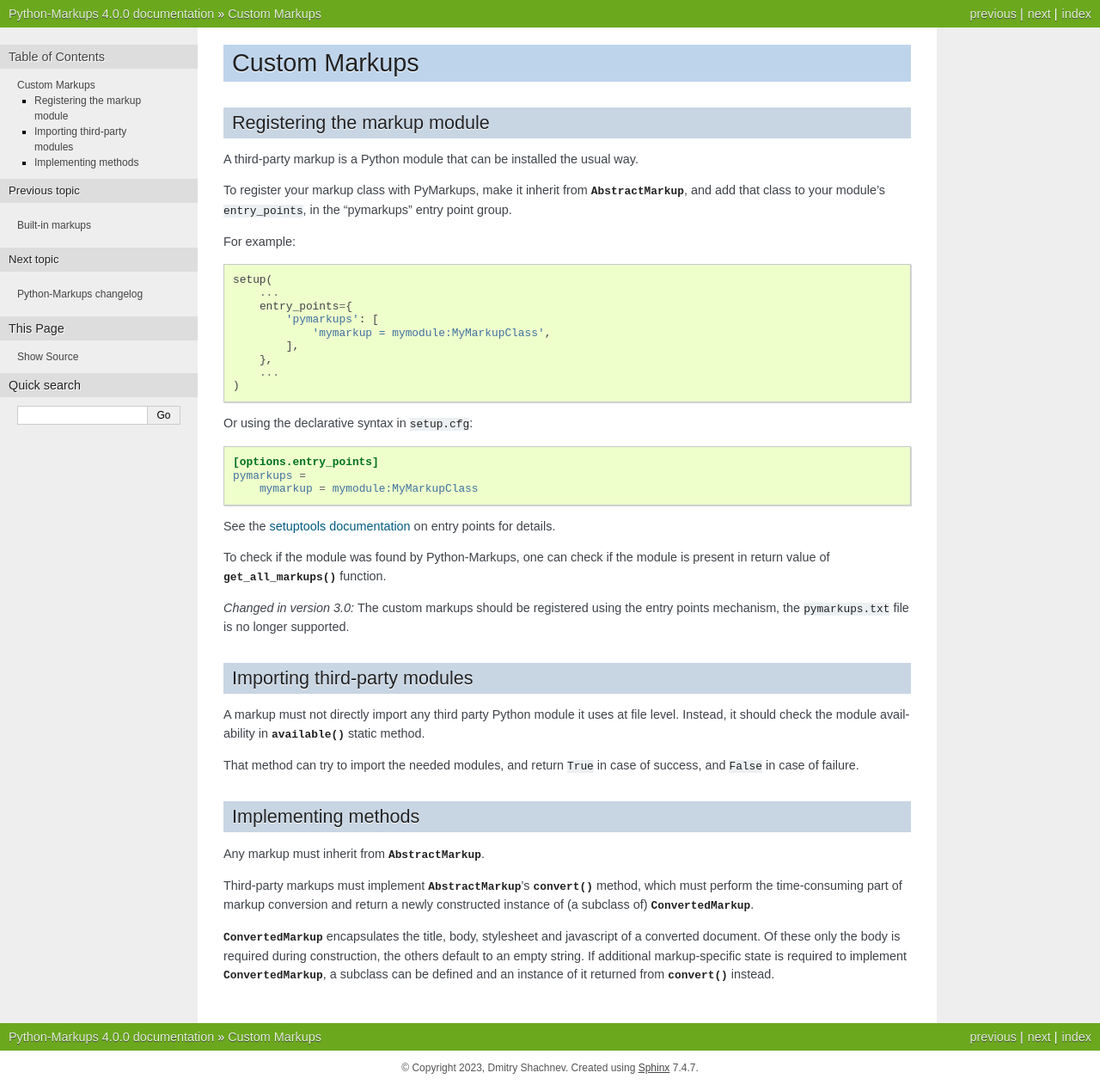
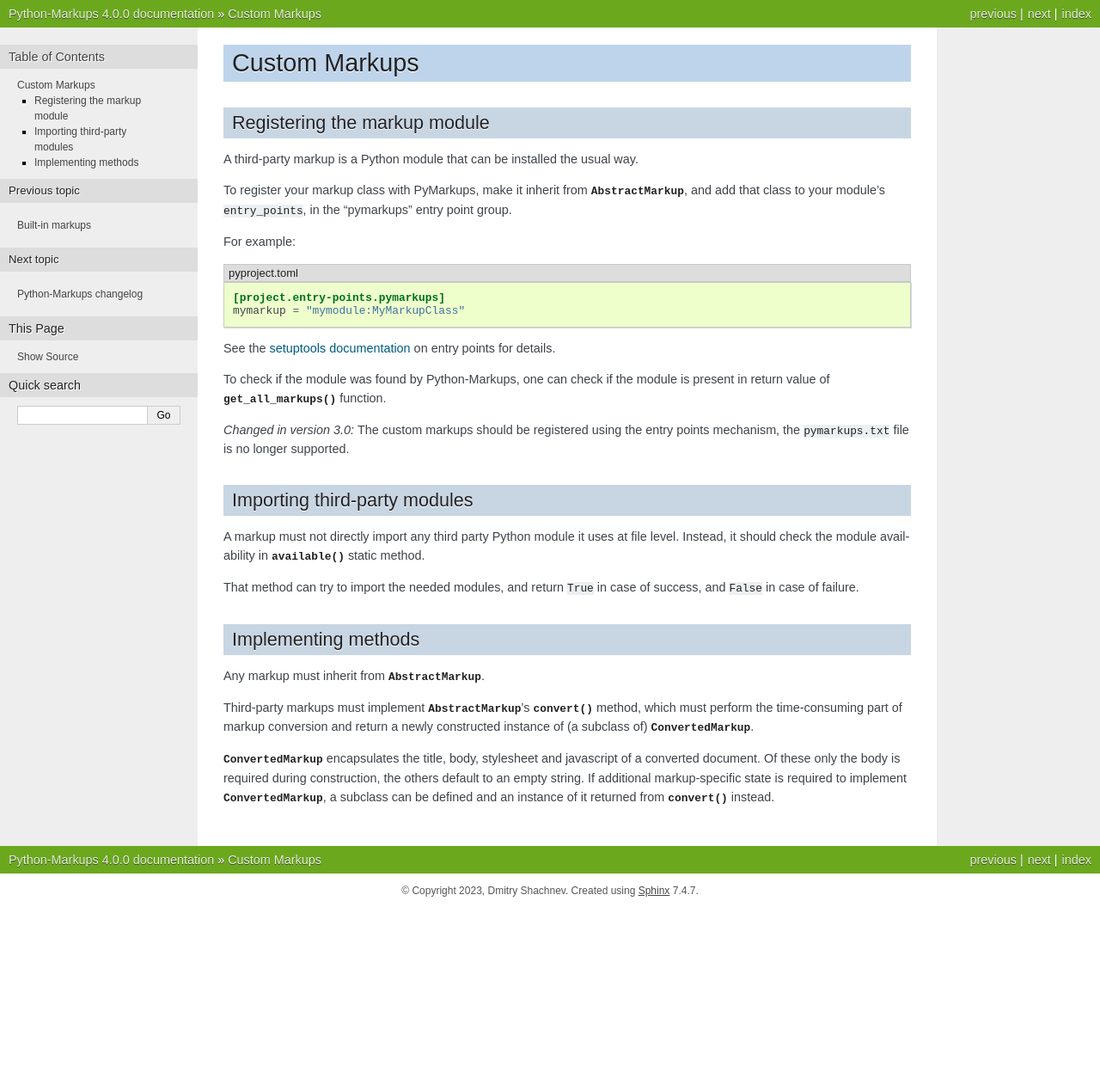
Before and after one commit to retext-project/pymarkups, a Sphinx documentation site: the page built from docs/custom_markups.rst, in a window 1280 px wide. Shown: the whole page at 86% size. Built offline with Sphinx 7.4.7, drawn with Linux system fonts in a browser that asks for light colours; after the commit the page ends 1056 px from its top, so only the background shows below that.

Commit message:
docs: Use pyproject.toml in custom markups example

```diff
--- a/docs/custom_markups.rst
+++ b/docs/custom_markups.rst
@@ -14,25 +14,11 @@
 
 For example:
 
-.. code-block:: python
+.. code-block:: toml
+   :caption: pyproject.toml
 
-   setup(
-       ...
-       entry_points={
-           'pymarkups': [
-               'mymarkup = mymodule:MyMarkupClass',
-           ],
-       },
-       ...
-   )
-
-Or using the declarative syntax in ``setup.cfg``:
-
-.. code-block:: ini
-
-   [options.entry_points]
-   pymarkups =
-       mymarkup = mymodule:MyMarkupClass
+   [project.entry-points.pymarkups]
+   mymarkup = "mymodule:MyMarkupClass"
 
 See the `setuptools documentation`_ on entry points for details.
 
```
